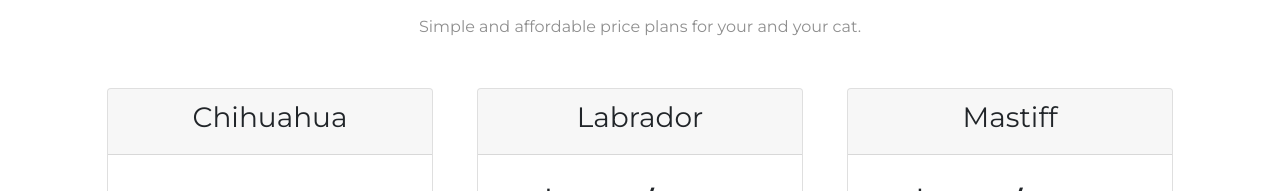
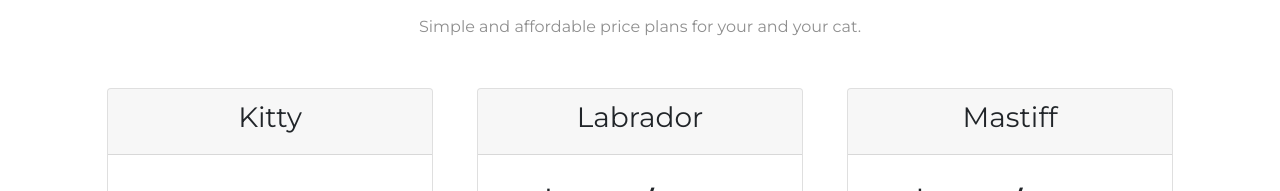
Before and after one commit to Luigi-js/tincat, a plain HTML site: page index.html in a window 1280 px wide. Shown: the part 1939-2130 px from the top of the page. Drawn offline with nearby package versions, Linux system fonts and the light colour scheme.

Commit message:
Change plans section

```diff
--- a/index.html
+++ b/index.html
@@ -142,7 +142,7 @@
       <div class="pricing-column col-lg-4 col-md-6">
         <div class="card">
           <div class="card-header">
-            <h3>Chihuahua</h3>
+            <h3>Kitty</h3>
           </div>
           <div class="card-body">
             <h2 class="price-text">Free</h2>
```
